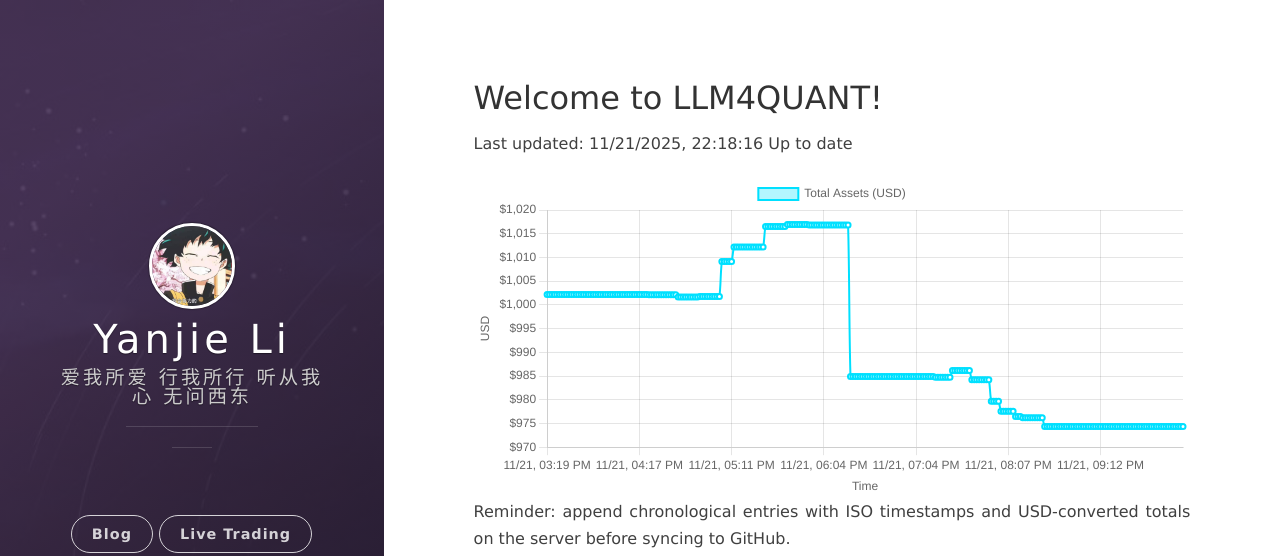
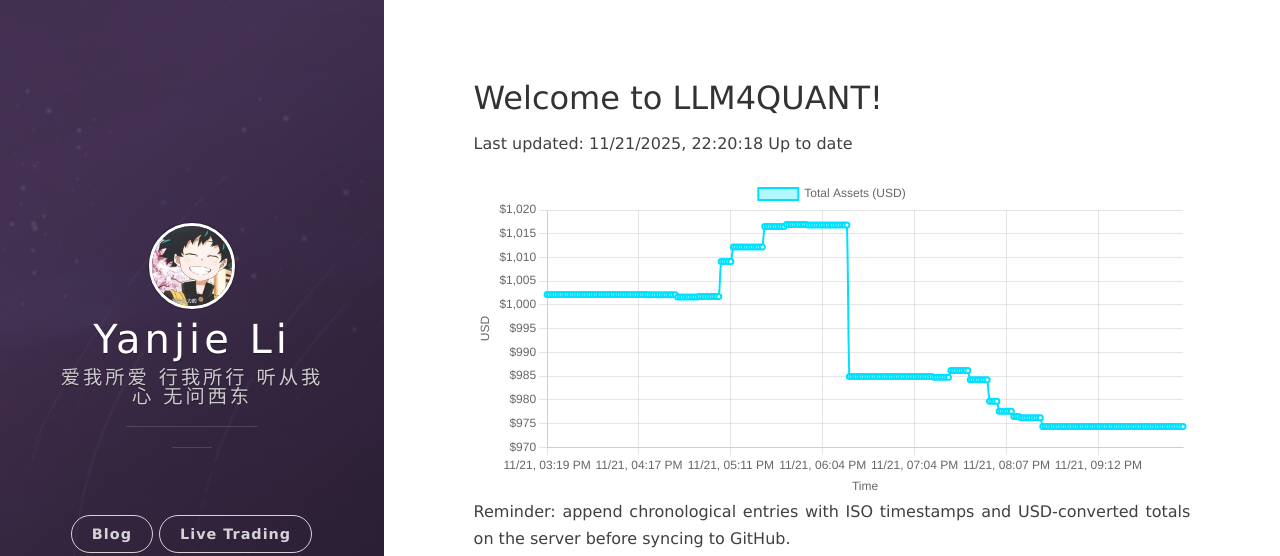
Before and after one commit to leeyegy/leeyegy.github.io, a Jekyll site: the page built from live-trading.html, in a window 1280 px wide. Shown: the top 556 px of the page. Built offline with Jekyll 4.4.1, drawn with Linux system fonts in a browser that asks for light colours; nearby versions of some CDN libraries.

Commit message:
AccountMonitor: update balance history 2025-11-22T06:20:18+08:00

```diff
--- a/assets/data/binance/balance-history.json
+++ b/assets/data/binance/balance-history.json
@@ -1,5 +1,5 @@
 {
-  "generatedAt": "2025-11-22T06:18:16+08:00",
+  "generatedAt": "2025-11-22T06:20:18+08:00",
   "asset": "total_usd_value",
   "history": [
     {
@@ -1053,6 +1053,10 @@
     {
       "timestamp": "2025-11-22T06:18:16+08:00",
       "totalUsd": 974.36593718
+    },
+    {
+      "timestamp": "2025-11-22T06:20:18+08:00",
+      "totalUsd": 974.36593718
     }
   ]
 }
```
